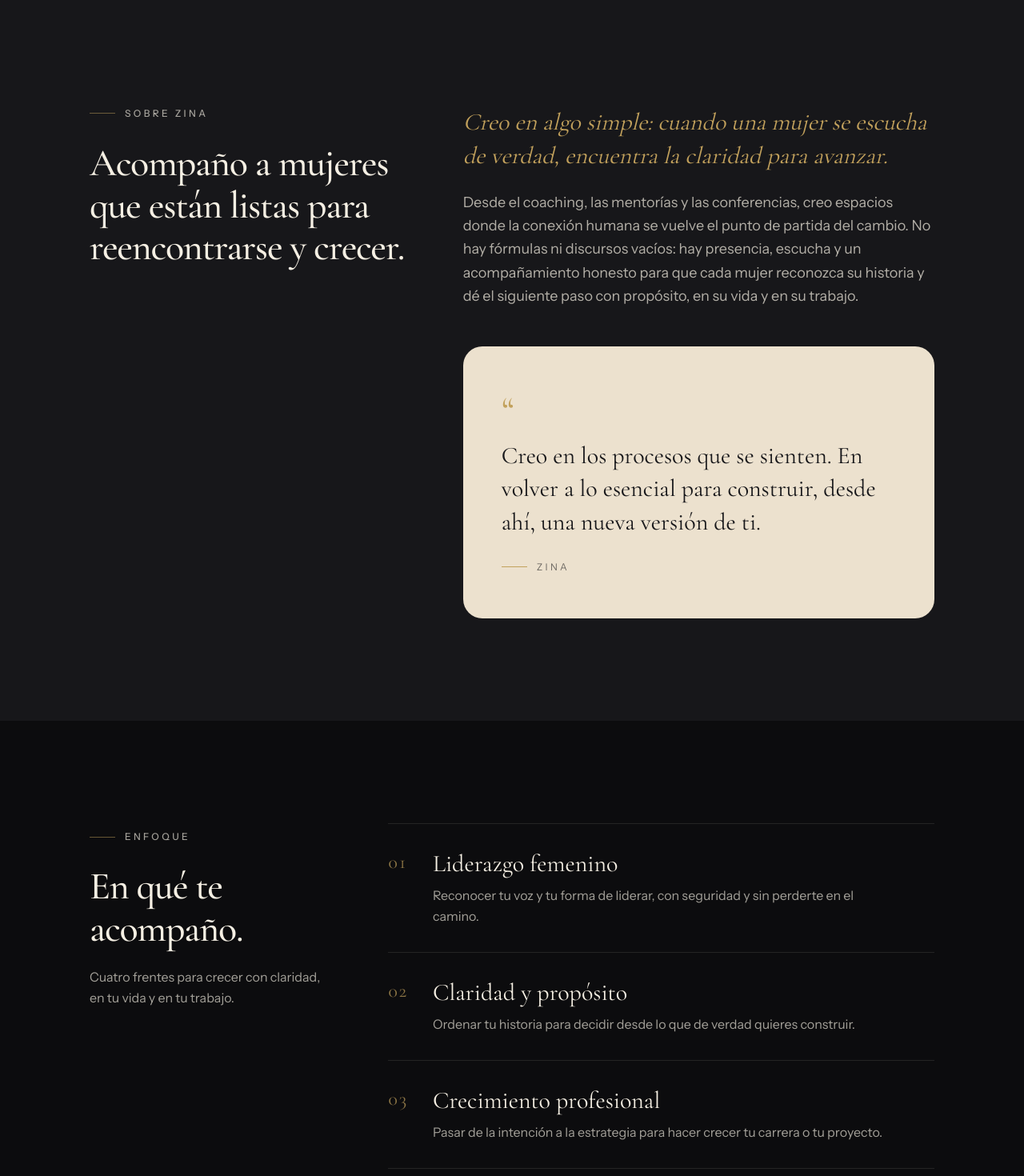
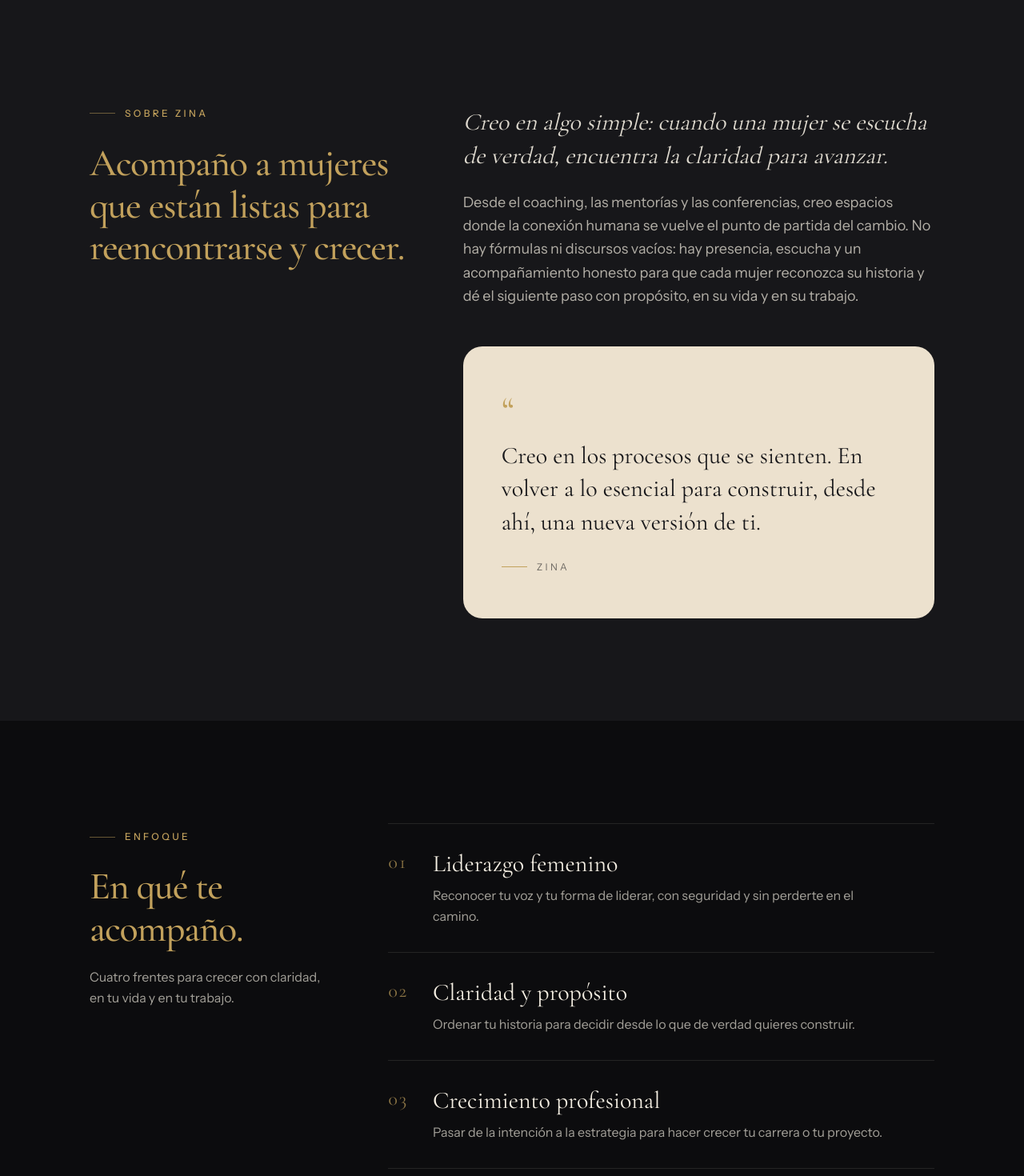
Before and after one commit to JHStudio-dev/ZinaSinergia-web, a Next.js app: page / in a window 1280 px wide. Shown: the part 820-2290 px from the top of the page at 80% size. Built offline with nearby package versions, Linux system fonts and the light colour scheme.

Commit message:
style: improve section consistency

```diff
--- a/src/components/sections/About.tsx
+++ b/src/components/sections/About.tsx
@@ -12,7 +12,7 @@ export function About() {
         <div className="lg:col-span-5">
           <AnimatedReveal>
             <SectionLabel>Sobre Zina</SectionLabel>
-            <h2 className="mt-7 font-display text-4xl font-medium leading-[1.1] tracking-tight text-ivory sm:text-5xl">
+            <h2 className="mt-7 font-display text-4xl font-medium leading-[1.1] tracking-tight text-gold sm:text-5xl">
               {about.heading}
             </h2>
           </AnimatedReveal>
@@ -20,7 +20,7 @@ export function About() {
 
         <div className="lg:col-span-7 lg:pt-2">
           <AnimatedReveal delay={120}>
-            <p className="font-display text-2xl italic leading-snug text-gold sm:text-3xl">
+            <p className="font-display text-2xl italic leading-snug text-ivory/90 sm:text-3xl">
               {about.lead}
             </p>
             <p className="mt-6 max-w-2xl text-base leading-relaxed text-ivory/70 sm:text-lg">
--- a/src/components/sections/Community.tsx
+++ b/src/components/sections/Community.tsx
@@ -15,7 +15,7 @@ export function Community() {
           <div className="flex justify-center">
             <SectionLabel>Comunidad</SectionLabel>
           </div>
-          <h2 className="mt-7 font-display text-4xl font-medium leading-[1.1] tracking-tight text-ivory sm:text-5xl">
+          <h2 className="mt-7 font-display text-4xl font-medium leading-[1.1] tracking-tight text-gold sm:text-5xl">
             {community.heading}
           </h2>
           <p className="mx-auto mt-5 max-w-xl text-base leading-relaxed text-ivory/70 sm:text-lg">
--- a/src/components/sections/Events.tsx
+++ b/src/components/sections/Events.tsx
@@ -15,7 +15,7 @@ export function Events() {
       <Container className="grid gap-12 lg:grid-cols-12 lg:gap-16">
         <AnimatedReveal className="lg:col-span-5">
           <SectionLabel>Conferencias</SectionLabel>
-          <h2 className="mt-7 font-display text-4xl font-medium leading-[1.08] tracking-tight text-ivory sm:text-5xl">
+          <h2 className="mt-7 font-display text-4xl font-medium leading-[1.08] tracking-tight text-gold sm:text-5xl">
             {events.heading}
           </h2>
           <p className="mt-6 max-w-md text-base leading-relaxed text-ivory/70 sm:text-lg">
@@ -52,14 +52,15 @@ export function Events() {
               Temas que aborda
             </p>
             <ul className="mt-6 grid gap-x-10 gap-y-5 sm:grid-cols-2">
-              {events.topics.map((topic, i) => (
+              {events.topics.map((topic) => (
                 <li
                   key={topic}
-                  className="flex items-baseline gap-4 border-t border-ivory/10 pt-4 text-ivory/85"
+                  className="flex items-center gap-3 border-t border-ivory/10 pt-4 text-ivory/85"
                 >
-                  <span className="font-display text-sm tabular-nums text-gold/80">
-                    0{i + 1}
-                  </span>
+                  <span
+                    className="h-1 w-1 shrink-0 rounded-full bg-gold"
+                    aria-hidden
+                  />
                   <span className="text-base leading-snug">{topic}</span>
                 </li>
               ))}
--- a/src/components/sections/ImpactAreas.tsx
+++ b/src/components/sections/ImpactAreas.tsx
@@ -12,7 +12,7 @@ export function ImpactAreas() {
         <div className="lg:col-span-4">
           <AnimatedReveal>
             <SectionLabel>Enfoque</SectionLabel>
-            <h2 className="mt-7 font-display text-4xl font-medium leading-[1.1] tracking-tight text-ivory sm:text-5xl">
+            <h2 className="mt-7 font-display text-4xl font-medium leading-[1.1] tracking-tight text-gold sm:text-5xl">
               {impactAreas.heading}
             </h2>
             <p className="mt-5 max-w-sm text-base leading-relaxed text-ivory/65">
--- a/src/components/sections/Services.tsx
+++ b/src/components/sections/Services.tsx
@@ -30,7 +30,7 @@ export function Services() {
       <Container>
         <AnimatedReveal className="max-w-2xl">
           <SectionLabel>Servicios</SectionLabel>
-          <h2 className="mt-7 font-display text-4xl font-medium leading-[1.1] tracking-tight text-ivory sm:text-5xl">
+          <h2 className="mt-7 font-display text-4xl font-medium leading-[1.1] tracking-tight text-gold sm:text-5xl">
             {services.heading}
           </h2>
           <p className="mt-5 text-base leading-relaxed text-ivory/70 sm:text-lg">
@@ -45,7 +45,7 @@ export function Services() {
                 <span className="text-xs uppercase tracking-[0.24em] text-gold">
                   {featured.kind}
                 </span>
-                <h3 className="mt-4 font-display text-3xl text-ivory sm:text-4xl">
+                <h3 className="mt-4 font-display text-3xl text-gold sm:text-4xl">
                   {featured.title}
                 </h3>
                 <p className="mt-4 max-w-md text-base leading-relaxed text-ivory/70">
@@ -86,7 +86,7 @@ export function Services() {
                     <span className="text-xs uppercase tracking-[0.24em] text-gold">
                       {group.kind}
                     </span>
-                    <h3 className="mt-4 font-display text-2xl text-ivory sm:text-3xl">
+                    <h3 className="mt-4 font-display text-2xl text-gold sm:text-3xl">
                       {group.title}
                     </h3>
                     <p className="mt-3 text-sm leading-relaxed text-ivory/65">
--- a/src/components/sections/Testimonials.tsx
+++ b/src/components/sections/Testimonials.tsx
@@ -12,7 +12,7 @@ export function Testimonials() {
       <Container>
         <AnimatedReveal className="max-w-2xl">
           <SectionLabel>Testimonios</SectionLabel>
-          <h2 className="mt-7 font-display text-4xl font-medium leading-[1.1] tracking-tight text-ivory sm:text-5xl">
+          <h2 className="mt-7 font-display text-4xl font-medium leading-[1.1] tracking-tight text-gold sm:text-5xl">
             {testimonials.heading}
           </h2>
           <p className="mt-5 text-base leading-relaxed text-ivory/70 sm:text-lg">
--- a/src/components/ui/SectionLabel.tsx
+++ b/src/components/ui/SectionLabel.tsx
@@ -11,7 +11,7 @@ export function SectionLabel({
   tone = "onDark",
   className = "",
 }: SectionLabelProps) {
-  const textColor = tone === "onLight" ? "text-carbon/60" : "text-ivory/65";
+  const textColor = tone === "onLight" ? "text-carbon/60" : "text-gold";
 
   return (
     <span
```
